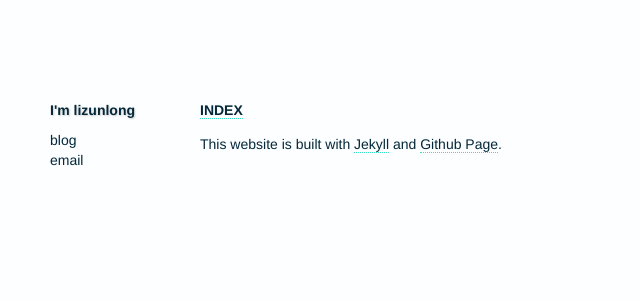
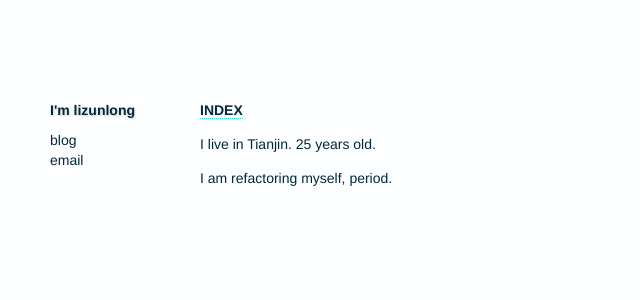
Before and after one commit to lzl/lzl.github.com, a Jekyll site: the page built from index.md, in a window 1280 px wide. Shown: the top 300 px of the page, without its empty margins (0-640 px from the left). Built offline with Jekyll 4.4.1, drawn with Linux system fonts in a browser that asks for light colours.

Commit message:
Update index.md

```diff
--- a/index.md
+++ b/index.md
@@ -3,4 +3,6 @@ layout: default
 title: INDEX
 ---
 
-This website is built with [Jekyll](http://jekyllrb.com/) and [Github Page](http://pages.github.com/).
+I live in Tianjin. 25 years old.
+
+I am refactoring myself, period.
```
